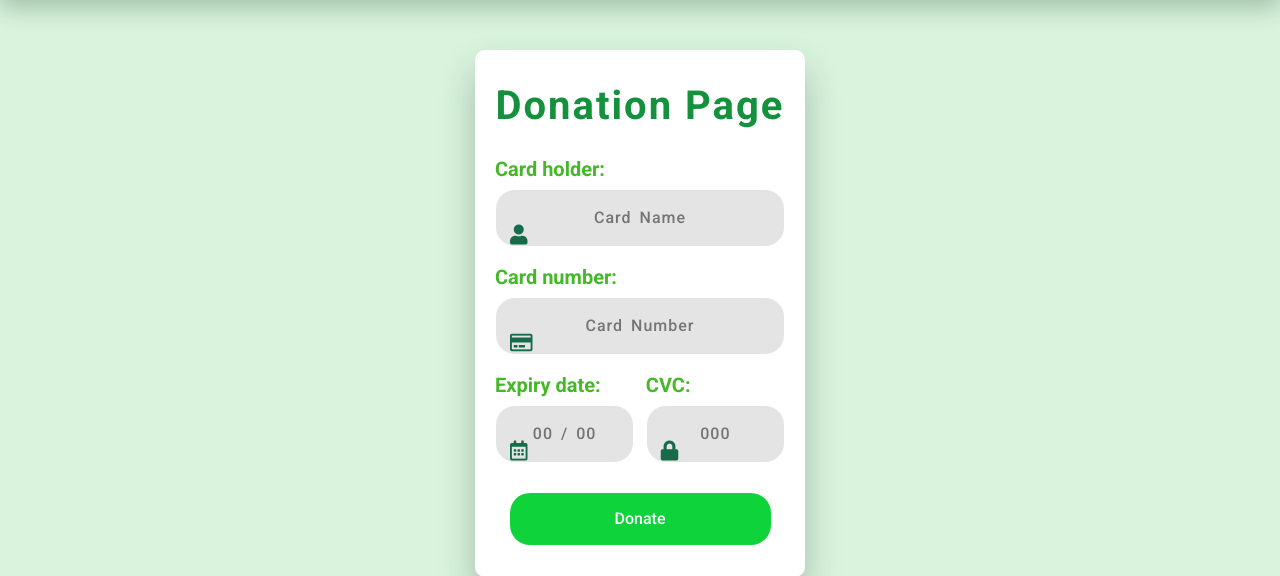
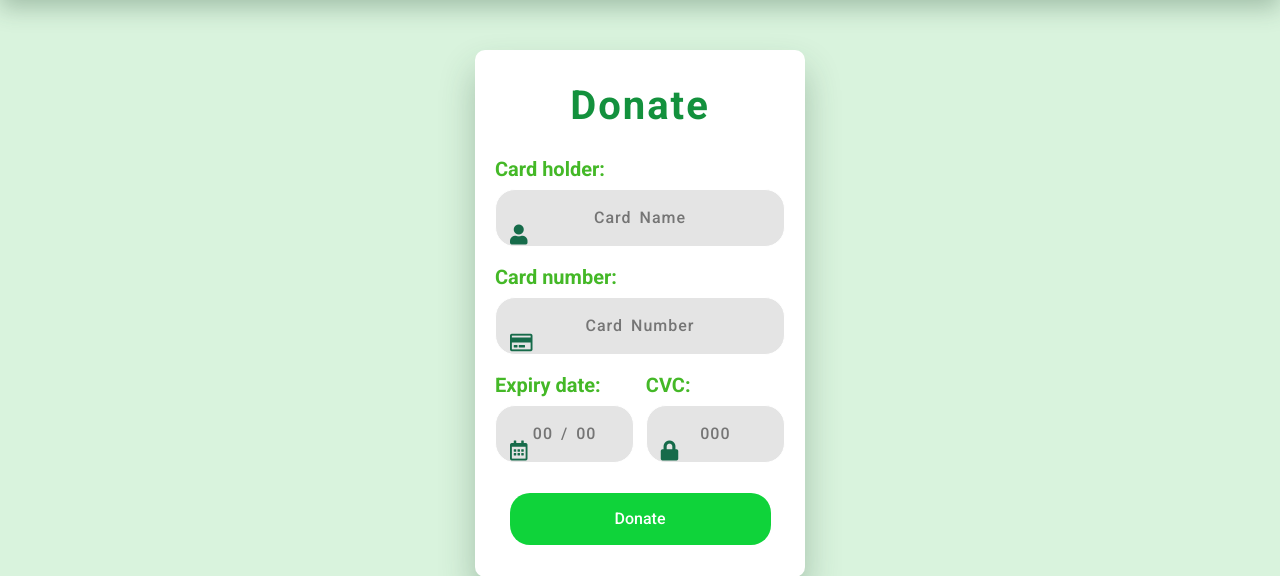
Before and after one commit to noorb10/GreenClimate, a Django app: page /members/donate in a window 1280 px wide. Shown: the part 82-658 px from the top of the page. Run offline with Django 4.2, Linux system fonts and the light colour scheme; a user stored in the database is signed in; some libraries are stand-ins or nearby versions.

Commit message:
Committing local changes to donate.html

```diff
--- a/members/templates/authenticate/donate.html
+++ b/members/templates/authenticate/donate.html
@@ -10,7 +10,7 @@
 {% block content %}
 
   <div class="payment">
-    <h1>Donation Page</h1>
+    <h1>Donate</h1>
     <div class="form">
       {% csrf_token %}
       <div class="icon-relative">
```
